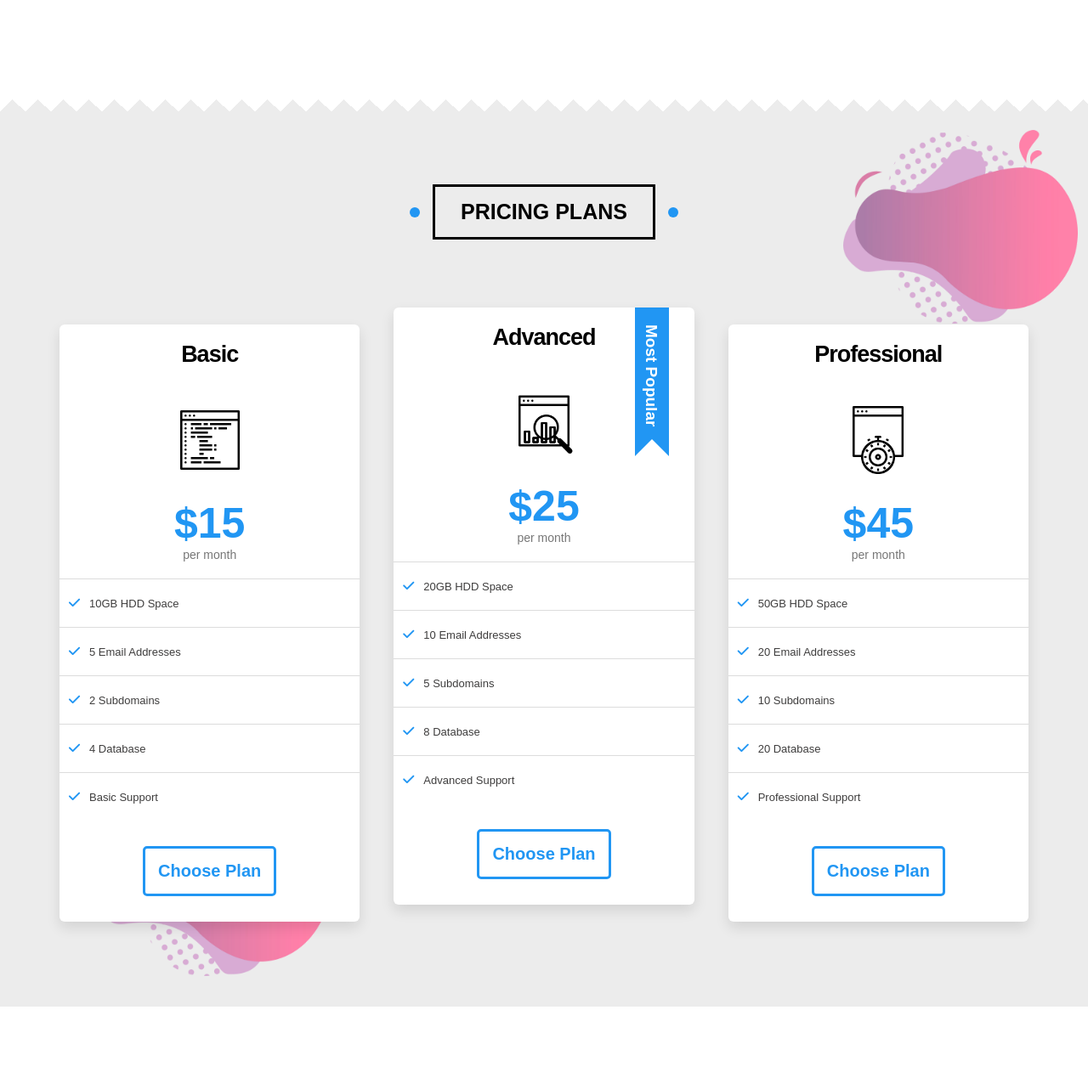
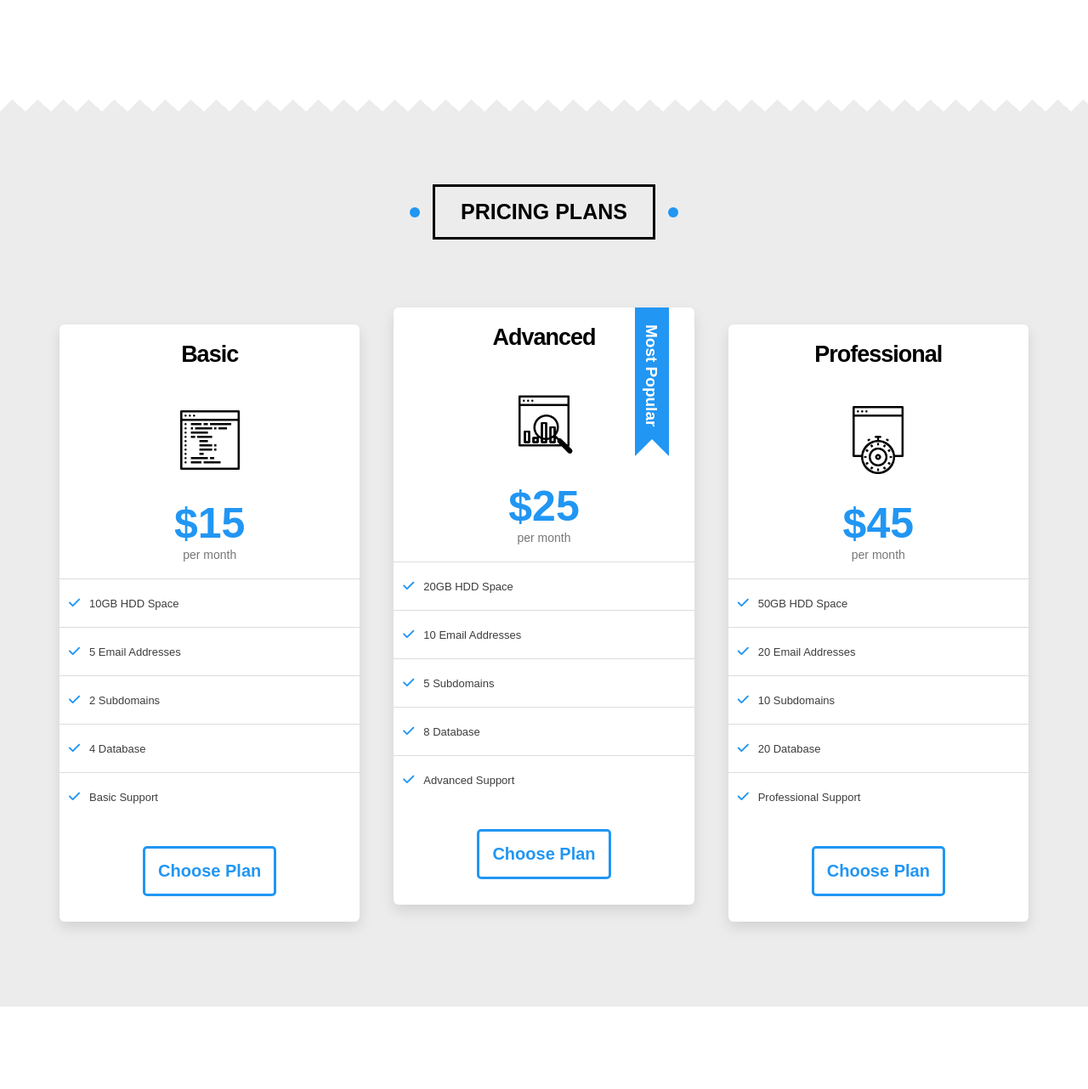
Before and after one commit to OS7-SOFT/OS7-SOFT_Template, a plain HTML site: page index.html in a window 1280 px wide. Shown: the part 10333-11615 px from the top of the page at 85% size. Drawn offline with Linux system fonts and the light colour scheme.

Commit message:
Update index.html and main.css

```diff
--- a/Css/main.css
+++ b/Css/main.css
@@ -123,24 +123,6 @@ a {
   background-size: 30px 30px;
 }
 
-.styling {
-  position: absolute;
-  background-image: url("../Image/Abstract.png");
-  background-repeat: no-repeat;
-  background-size: cover;
-  width: 400px;
-  height: 300px;
-}
-
-.styling-up {
-  top: 0;
-  right: 0;
-}
-
-.styling-down {
-  bottom: 0;
-  left: 0;
-}
 /* End Global Rules */
 
 /* Start Header */
--- a/index.html
+++ b/index.html
@@ -756,8 +756,6 @@
 
     <!-- Start Pricing -->
     <div class="pricing" id="pricing">
-      <div class="styling styling-down"></div>
-      <div class="styling styling-up"></div>
       <h2 class="main-title">Pricing Plans</h2>
       <div class="container">
         <div class="box">
```
